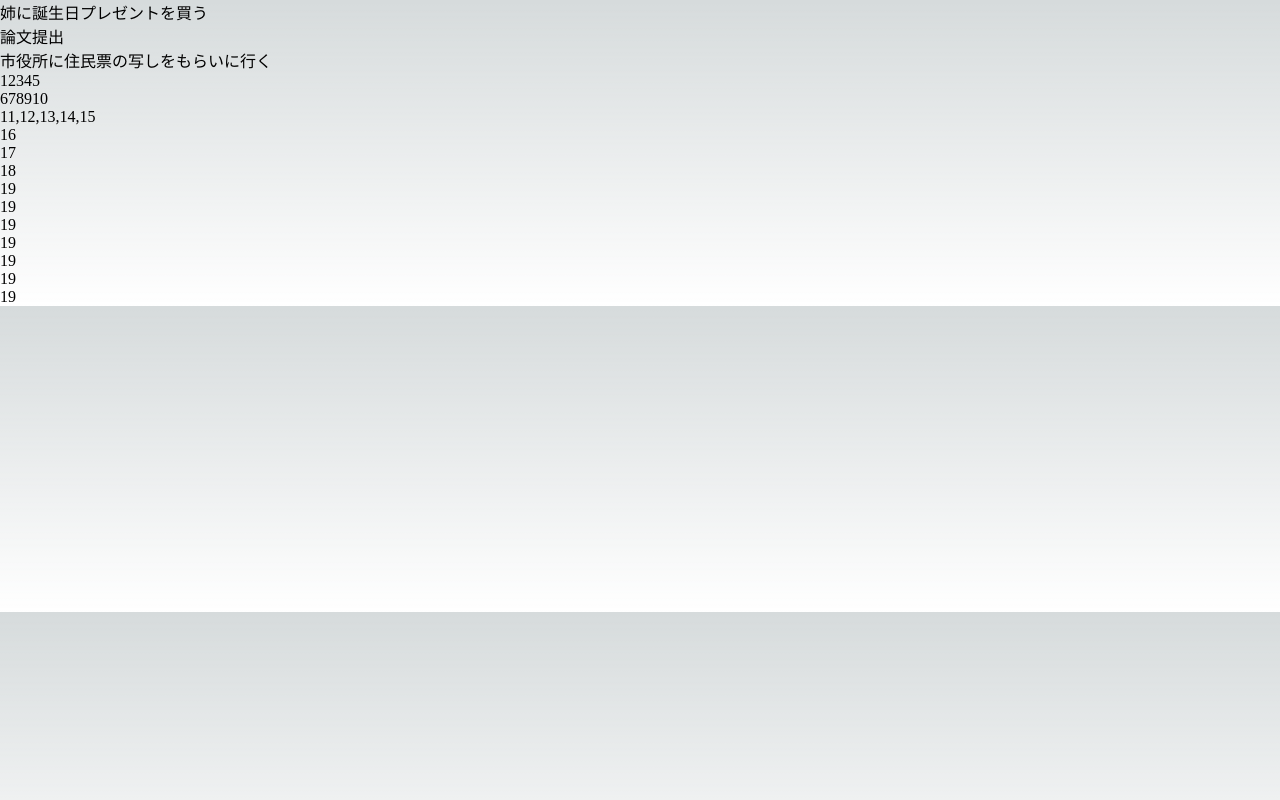
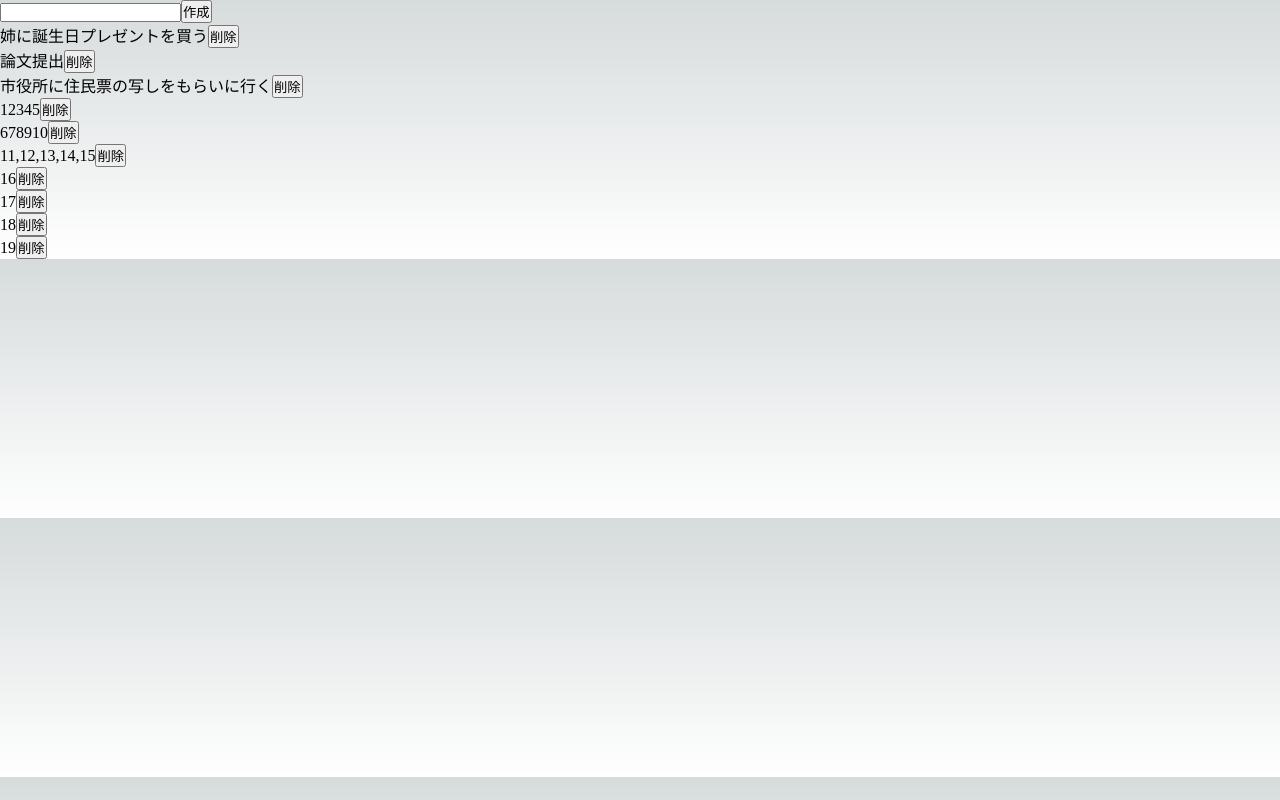
Before and after one commit to Plumnet/SELFTODO-Next.js-, a Next.js app: page / in a window 1280 px wide. Built offline with nearby package versions, Linux system fonts and the light colour scheme.

Commit message:
削除機能実装

```diff
--- a/src/pages/index.tsx
+++ b/src/pages/index.tsx
@@ -3,7 +3,6 @@ import Head from "next/head";
 import Image from "next/image";
 import { Inter } from "next/font/google";
 import styles from "@/styles/Home.module.css";
-
 const inter = Inter({ subsets: ["latin"] });
 
 export default function Home() {
@@ -18,42 +17,45 @@ export default function Home() {
     { id: 8, title: "17" },
     { id: 9, title: "18" },
     { id: 10, title: "19" },
-    { id: 10, title: "19" },
-    { id: 10, title: "19" },
-    { id: 10, title: "19" },
-    { id: 10, title: "19" },
-    { id: 10, title: "19" },
-    { id: 10, title: "19" },
   ]);
 
-  // const [todoTitle, setTodoTitle] = useState("");
-  // const [todoId, setTodoId] = useState(todos.length + 1);
+  const [todoTitle, setTodoTitle] = useState("");
+  const [todoId, setTodoId] = useState(todos.length + 1);
 
-  // const handleAddFormChanges = (e) => {
-  //   setTodoTitle(e.target.value);
-  // };
+  const handleAddFormChanges = (e) => {
+    setTodoTitle(e.target.value);
+  };
 
-  // const handleAddTodo = () => {
-  //   //
-  //   setTodos([...todos, { id: todoId, title: todoTitle }]);
-  //   //
-  //   setTodoId(todoId + 1);
-  //   //
-  //   setTodoTitle("");
-  // };
+  const handleAddTodo = () => {
+    //
+    setTodos([...todos, { id: todoId, title: todoTitle }]);
+    //
+    setTodoId(todoId + 1);
+    //
+    setTodoTitle("");
+  };
+
+  const handleDeleteTodo = (targetTodo) => {
+    console.log(targetTodo)
+    setTodos(todos.filter((todo) => todo !== targetTodo))
+  }
 
   return (
     <main>
       <div>
-        <create />
+        <input type="text" value={todoTitle} onChange={handleAddFormChanges} />
+        {/* 問題2. ボタンを押すと、新しいtodoがTodoリストに追加されるようにしよう*/}
+        <button onClick={handleAddTodo}>作成</button>
+        {/* ここまで */}
       </div>
       <ul>
         {todos.map((task) => (
           <li key={task.id}>
             <span>{task.title}</span>
+            <button onClick={() => handleDeleteTodo(task)}>削除</button>
           </li>
         ))}
       </ul>
-    </main >
+    </main>
   );
 }
```
